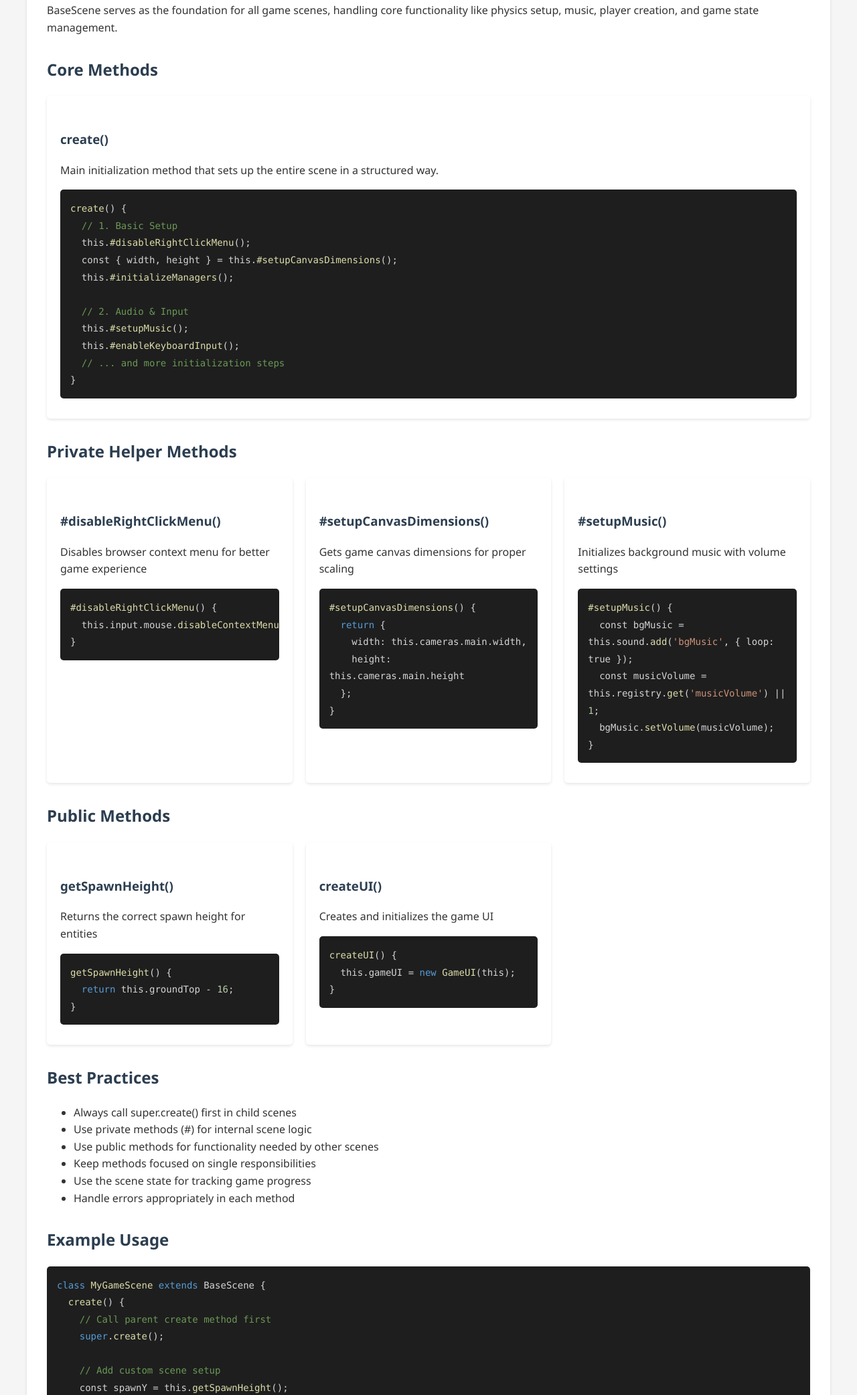
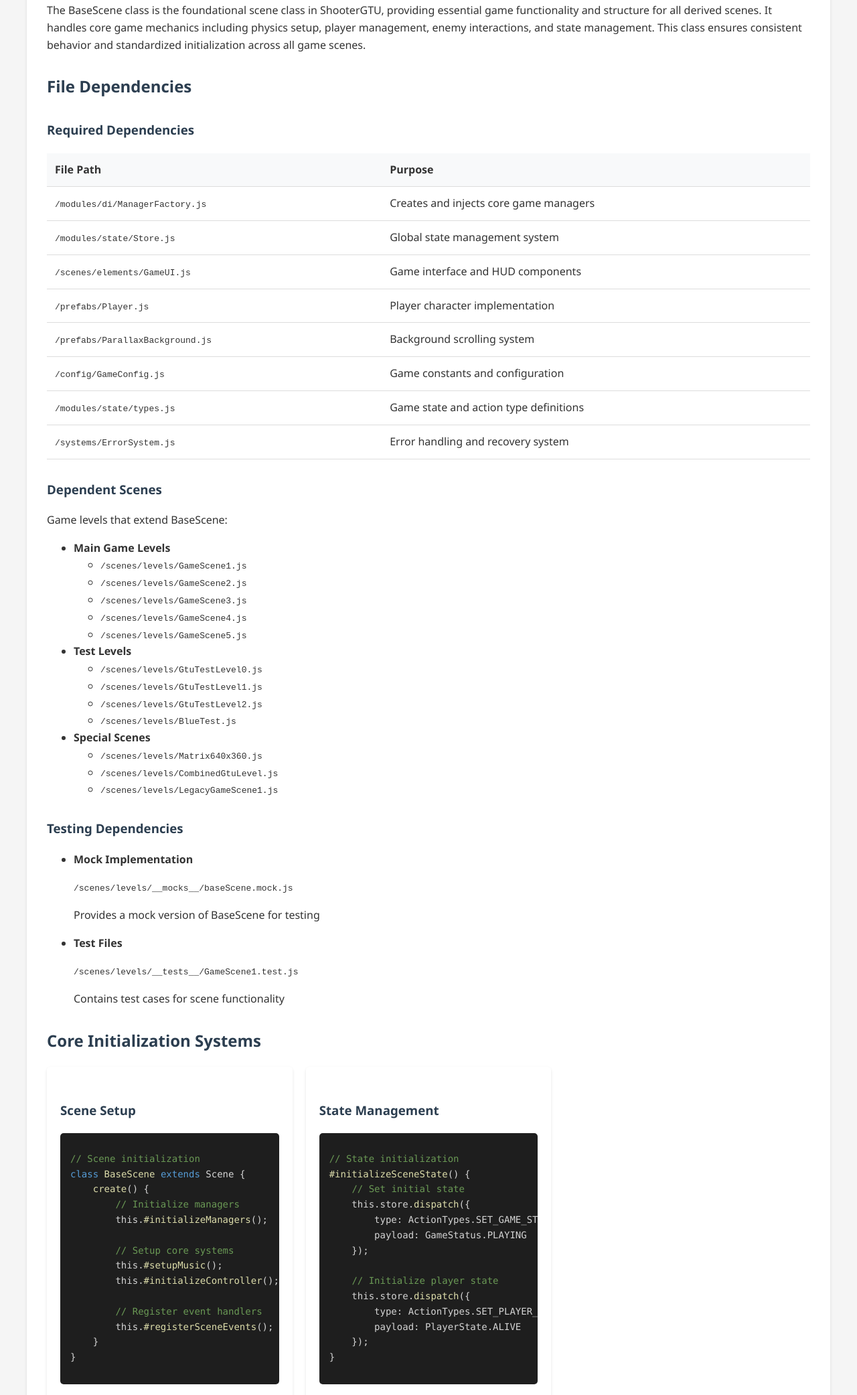
Before and after one commit to FeadHD/ShooterGTU, a website: page docs/base-scene-manager-documentation.html in a window 1280 px wide. Shown: the part 216-2299 px from the top of the page at 67% size. Drawn offline with Linux system fonts and the light colour scheme.

Commit message:
update doc for base scene

```diff
--- a/docs/base-scene-manager-documentation.html
+++ b/docs/base-scene-manager-documentation.html
@@ -48,18 +48,39 @@
         .function { color: #dcdcaa; }
         .number { color: #b5cea8; }
 
-        .method-grid {
+        .initializer-grid {
             display: grid;
             grid-template-columns: repeat(auto-fill, minmax(300px, 1fr));
             gap: 20px;
             margin: 20px 0;
         }
 
-        .method-card {
+        .initializer-card {
             background-color: white;
             padding: 20px;
             border-radius: 5px;
             box-shadow: 0 2px 4px rgba(0,0,0,0.1);
+        }
+
+        table {
+            width: 100%;
+            border-collapse: collapse;
+            margin: 20px 0;
+        }
+
+        th, td {
+            padding: 12px;
+            text-align: left;
+            border-bottom: 1px solid #ddd;
+        }
+
+        th {
+            background-color: #f8f9fa;
+            font-weight: 600;
+        }
+
+        tr:hover {
+            background-color: #f5f5f5;
         }
     </style>
 </head>
@@ -69,133 +90,269 @@
 
         <section>
             <h2>Overview</h2>
-            <p>BaseScene serves as the foundation for all game scenes, handling core functionality like physics setup, music, player creation, and game state management.</p>
+            <p>
+                The BaseScene class is the foundational scene class in ShooterGTU, providing essential game functionality and
+                structure for all derived scenes. It handles core game mechanics including physics setup, player management,
+                enemy interactions, and state management. This class ensures consistent behavior and standardized initialization
+                across all game scenes.
+            </p>
         </section>
 
         <section>
-            <h2>Core Methods</h2>
+            <h2>File Dependencies</h2>
 
-            <div class="method-card">
-                <h3>create()</h3>
-                <p>Main initialization method that sets up the entire scene in a structured way.</p>
-                <div class="code-example">
-                    <code>
-                        <span class="function">create</span>() {<br>
-                        &nbsp;&nbsp;<span class="comment">// 1. Basic Setup</span><br>
-                        &nbsp;&nbsp;this.<span class="function">#disableRightClickMenu</span>();<br>
-                        &nbsp;&nbsp;const { width, height } = this.<span class="function">#setupCanvasDimensions</span>();<br>
-                        &nbsp;&nbsp;this.<span class="function">#initializeManagers</span>();<br><br>
-                        &nbsp;&nbsp;<span class="comment">// 2. Audio & Input</span><br>
-                        &nbsp;&nbsp;this.<span class="function">#setupMusic</span>();<br>
-                        &nbsp;&nbsp;this.<span class="function">#enableKeyboardInput</span>();<br>
-                        &nbsp;&nbsp;<span class="comment">// ... and more initialization steps</span><br>
-                        }
-                    </code>
-                </div>
-            </div>
+            <h3>Required Dependencies</h3>
+            <table>
+                <tr>
+                    <th>File Path</th>
+                    <th>Purpose</th>
+                </tr>
+                <tr>
+                    <td><code>/modules/di/ManagerFactory.js</code></td>
+                    <td>Creates and injects core game managers</td>
+                </tr>
+                <tr>
+                    <td><code>/modules/state/Store.js</code></td>
+                    <td>Global state management system</td>
+                </tr>
+                <tr>
+                    <td><code>/scenes/elements/GameUI.js</code></td>
+                    <td>Game interface and HUD components</td>
+                </tr>
+                <tr>
+                    <td><code>/prefabs/Player.js</code></td>
+                    <td>Player character implementation</td>
+                </tr>
+                <tr>
+                    <td><code>/prefabs/ParallaxBackground.js</code></td>
+                    <td>Background scrolling system</td>
+                </tr>
+                <tr>
+                    <td><code>/config/GameConfig.js</code></td>
+                    <td>Game constants and configuration</td>
+                </tr>
+                <tr>
+                    <td><code>/modules/state/types.js</code></td>
+                    <td>Game state and action type definitions</td>
+                </tr>
+                <tr>
+                    <td><code>/systems/ErrorSystem.js</code></td>
+                    <td>Error handling and recovery system</td>
+                </tr>
+            </table>
+
+            <h3>Dependent Scenes</h3>
+            <p>Game levels that extend BaseScene:</p>
+
+            <ul>
+                <li><strong>Main Game Levels</strong>
+                    <ul>
+                        <li><code>/scenes/levels/GameScene1.js</code></li>
+                        <li><code>/scenes/levels/GameScene2.js</code></li>
+                        <li><code>/scenes/levels/GameScene3.js</code></li>
+                        <li><code>/scenes/levels/GameScene4.js</code></li>
+                        <li><code>/scenes/levels/GameScene5.js</code></li>
+                    </ul>
+                </li>
+                <li><strong>Test Levels</strong>
+                    <ul>
+                        <li><code>/scenes/levels/GtuTestLevel0.js</code></li>
+                        <li><code>/scenes/levels/GtuTestLevel1.js</code></li>
+                        <li><code>/scenes/levels/GtuTestLevel2.js</code></li>
+                        <li><code>/scenes/levels/BlueTest.js</code></li>
+                    </ul>
+                </li>
+                <li><strong>Special Scenes</strong>
+                    <ul>
+                        <li><code>/scenes/levels/Matrix640x360.js</code></li>
+                        <li><code>/scenes/levels/CombinedGtuLevel.js</code></li>
+                        <li><code>/scenes/levels/LegacyGameScene1.js</code></li>
+                    </ul>
+                </li>
+            </ul>
+
+            <h3>Testing Dependencies</h3>
+            <ul>
+                <li>
+                    <strong>Mock Implementation</strong>
+                    <p><code>/scenes/levels/__mocks__/baseScene.mock.js</code></p>
+                    <p>Provides a mock version of BaseScene for testing</p>
+                </li>
+                <li>
+                    <strong>Test Files</strong>
+                    <p><code>/scenes/levels/__tests__/GameScene1.test.js</code></p>
+                    <p>Contains test cases for scene functionality</p>
+                </li>
+            </ul>
         </section>
 
         <section>
-            <h2>Private Helper Methods</h2>
-            <div class="method-grid">
-                <div class="method-card">
-                    <h3>#disableRightClickMenu()</h3>
-                    <p>Disables browser context menu for better game experience</p>
+            <h2>Core Initialization Systems</h2>
+            <div class="initializer-grid">
+                <div class="initializer-card">
+                    <h3>Scene Setup</h3>
                     <div class="code-example">
-                        <code>
-                            <span class="function">#disableRightClickMenu</span>() {<br>
-                            &nbsp;&nbsp;this.input.mouse.<span class="function">disableContextMenu</span>();<br>
-                            }
-                        </code>
+                        <pre><code><span class="comment">// Scene initialization</span>
+<span class="keyword">class</span> <span class="function">BaseScene</span> <span class="keyword">extends</span> Scene {
+    <span class="function">create</span>() {
+        <span class="comment">// Initialize managers</span>
+        this.<span class="function">#initializeManagers</span>();
+
+        <span class="comment">// Setup core systems</span>
+        this.<span class="function">#setupMusic</span>();
+        this.<span class="function">#initializeController</span>();
+
+        <span class="comment">// Register event handlers</span>
+        this.<span class="function">#registerSceneEvents</span>();
+    }
+}</code></pre>
                     </div>
                 </div>
 
-                <div class="method-card">
-                    <h3>#setupCanvasDimensions()</h3>
-                    <p>Gets game canvas dimensions for proper scaling</p>
+                <div class="initializer-card">
+                    <h3>State Management</h3>
                     <div class="code-example">
-                        <code>
-                            <span class="function">#setupCanvasDimensions</span>() {<br>
-                            &nbsp;&nbsp;<span class="keyword">return</span> {<br>
-                            &nbsp;&nbsp;&nbsp;&nbsp;width: this.cameras.main.width,<br>
-                            &nbsp;&nbsp;&nbsp;&nbsp;height: this.cameras.main.height<br>
-                            &nbsp;&nbsp;};<br>
-                            }
-                        </code>
-                    </div>
-                </div>
+                        <pre><code><span class="comment">// State initialization</span>
+<span class="function">#initializeSceneState</span>() {
+    <span class="comment">// Set initial state</span>
+    this.store.<span class="function">dispatch</span>({
+        type: ActionTypes.SET_GAME_STATUS,
+        payload: GameStatus.PLAYING
+    });
 
-                <div class="method-card">
-                    <h3>#setupMusic()</h3>
-                    <p>Initializes background music with volume settings</p>
-                    <div class="code-example">
-                        <code>
-                            <span class="function">#setupMusic</span>() {<br>
-                            &nbsp;&nbsp;const bgMusic = this.sound.<span class="function">add</span>(<span class="string">'bgMusic'</span>, { loop: true });<br>
-                            &nbsp;&nbsp;const musicVolume = this.registry.<span class="function">get</span>(<span class="string">'musicVolume'</span>) || <span class="number">1</span>;<br>
-                            &nbsp;&nbsp;bgMusic.<span class="function">setVolume</span>(musicVolume);<br>
-                            }
-                        </code>
+    <span class="comment">// Initialize player state</span>
+    this.store.<span class="function">dispatch</span>({
+        type: ActionTypes.SET_PLAYER_STATE,
+        payload: PlayerState.ALIVE
+    });
+}</code></pre>
                     </div>
                 </div>
             </div>
         </section>
 
         <section>
-            <h2>Public Methods</h2>
-            <div class="method-grid">
-                <div class="method-card">
-                    <h3>getSpawnHeight()</h3>
-                    <p>Returns the correct spawn height for entities</p>
-                    <div class="code-example">
-                        <code>
-                            <span class="function">getSpawnHeight</span>() {<br>
-                            &nbsp;&nbsp;<span class="keyword">return</span> this.groundTop - <span class="number">16</span>;<br>
-                            }
-                        </code>
-                    </div>
+            <h2>Game Object Groups</h2>
+            <table>
+                <tr>
+                    <th>Group Name</th>
+                    <th>Type</th>
+                    <th>Purpose</th>
+                </tr>
+                <tr>
+                    <td>player</td>
+                    <td>Physics Sprite</td>
+                    <td>Main player character with physics and collision</td>
+                </tr>
+                <tr>
+                    <td>enemies</td>
+                    <td>Physics Group</td>
+                    <td>Collection of all enemy entities</td>
+                </tr>
+                <tr>
+                    <td>bullets</td>
+                    <td>Physics Group</td>
+                    <td>Player and enemy projectiles</td>
+                </tr>
+                <tr>
+                    <td>parallaxBackground</td>
+                    <td>Sprite Group</td>
+                    <td>Multi-layered scrolling background</td>
+                </tr>
+                <tr>
+                    <td>gameUI</td>
+                    <td>Container</td>
+                    <td>HUD and interface elements</td>
+                </tr>
+            </table>
+        </section>
+
+        <section>
+            <h2>Manager Integration</h2>
+            <div class="initializer-grid">
+                <div class="initializer-card">
+                    <h3>Core Managers</h3>
+                    <ul>
+                        <li>
+                            <strong>Store Manager</strong>
+                            <p>Handles global game state and events</p>
+                        </li>
+                        <li>
+                            <strong>Music Manager</strong>
+                            <p>Controls background music and sound effects</p>
+                        </li>
+                        <li>
+                            <strong>Debug Manager</strong>
+                            <p>Provides debugging tools and performance monitoring</p>
+                        </li>
+                        <li>
+                            <strong>Collision Manager</strong>
+                            <p>Manages physics collisions and interactions</p>
+                        </li>
+                    </ul>
                 </div>
 
-                <div class="method-card">
-                    <h3>createUI()</h3>
-                    <p>Creates and initializes the game UI</p>
-                    <div class="code-example">
-                        <code>
-                            <span class="function">createUI</span>() {<br>
-                            &nbsp;&nbsp;this.gameUI = <span class="keyword">new</span> <span class="function">GameUI</span>(this);<br>
-                            }
-                        </code>
-                    </div>
+                <div class="initializer-card">
+                    <h3>Event Handlers</h3>
+                    <ul>
+                        <li>
+                            <strong>Store Updates</strong>
+                            <p>Responds to global state changes</p>
+                            <code>this.store.subscribe(this.#handleStoreUpdate)</code>
+                        </li>
+                        <li>
+                            <strong>Scene Events</strong>
+                            <p>Handles scene lifecycle events</p>
+                            <code>this.events.on('shutdown', this.#cleanup)</code>
+                        </li>
+                        <li>
+                            <strong>Player Events</strong>
+                            <p>Manages player-specific events</p>
+                            <code>this.events.on('playerDeath', this.#handlePlayerDeath)</code>
+                        </li>
+                    </ul>
                 </div>
             </div>
         </section>
 
         <section>
-            <h2>Best Practices</h2>
-            <ul>
-                <li>Always call super.create() first in child scenes</li>
-                <li>Use private methods (#) for internal scene logic</li>
-                <li>Use public methods for functionality needed by other scenes</li>
-                <li>Keep methods focused on single responsibilities</li>
-                <li>Use the scene state for tracking game progress</li>
-                <li>Handle errors appropriately in each method</li>
-            </ul>
-        </section>
+            <h2>Error Handling</h2>
+            <div class="initializer-grid">
+                <div class="initializer-card">
+                    <h3>Error Recovery</h3>
+                    <ul>
+                        <li>
+                            <strong>Component Reinitialization</strong>
+                            <p>Automatically recovers from component failures</p>
+                        </li>
+                        <li>
+                            <strong>State Recovery</strong>
+                            <p>Restores scene state after errors</p>
+                        </li>
+                        <li>
+                            <strong>Resource Management</strong>
+                            <p>Handles texture and audio loading errors</p>
+                        </li>
+                    </ul>
+                </div>
 
-        <section>
-            <h2>Example Usage</h2>
-            <div class="code-example">
-                <code>
-                    <span class="keyword">class</span> <span class="function">MyGameScene</span> <span class="keyword">extends</span> BaseScene {<br>
-                    &nbsp;&nbsp;<span class="function">create</span>() {<br>
-                    &nbsp;&nbsp;&nbsp;&nbsp;<span class="comment">// Call parent create method first</span><br>
-                    &nbsp;&nbsp;&nbsp;&nbsp;<span class="keyword">super</span>.<span class="function">create</span>();<br><br>
-                    &nbsp;&nbsp;&nbsp;&nbsp;<span class="comment">// Add custom scene setup</span><br>
-                    &nbsp;&nbsp;&nbsp;&nbsp;const spawnY = this.<span class="function">getSpawnHeight</span>();<br>
-                    &nbsp;&nbsp;&nbsp;&nbsp;<span class="comment">// Create enemies, items, etc.</span><br>
-                    &nbsp;&nbsp;}<br>
-                    }
-                </code>
+                <div class="initializer-card">
+                    <h3>Monitoring Systems</h3>
+                    <ul>
+                        <li>
+                            <strong>Performance Monitoring</strong>
+                            <p>Tracks FPS and memory usage</p>
+                        </li>
+                        <li>
+                            <strong>Asset Validation</strong>
+                            <p>Verifies texture and audio assets</p>
+                        </li>
+                        <li>
+                            <strong>Error Logging</strong>
+                            <p>Detailed error tracking and reporting</p>
+                        </li>
+                    </ul>
+                </div>
             </div>
         </section>
     </div>
```
